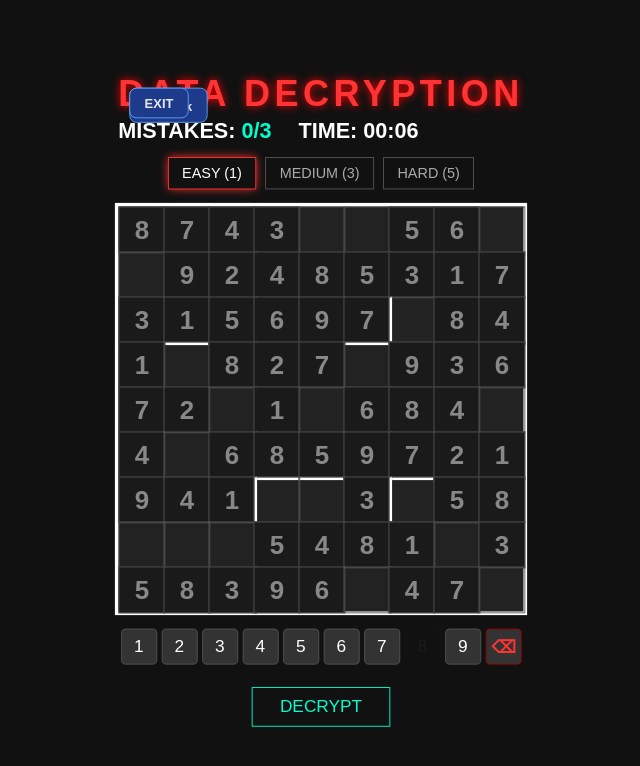
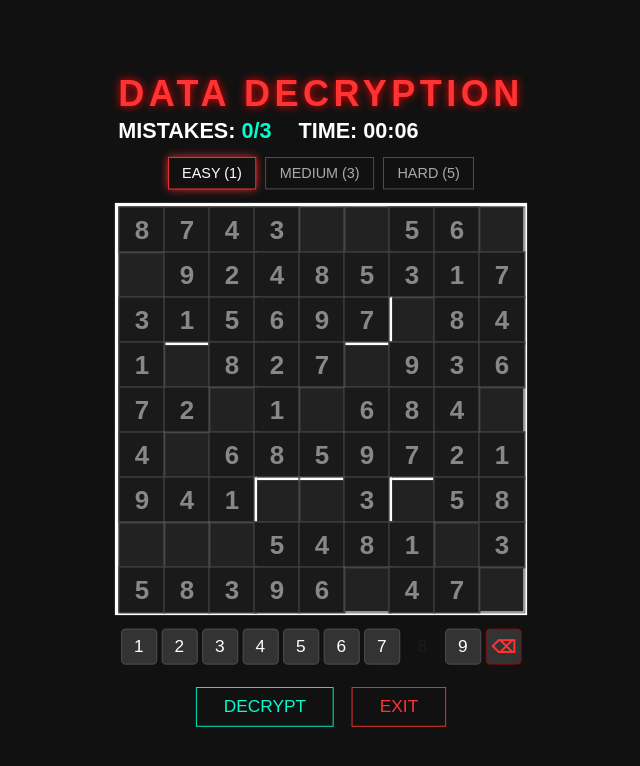
Before and after one commit to KOYUNGCHING/CITY_PUZZLE, a Flask app: page /game/1 in a window 1280 px wide. Shown: the top 766 px of the page, without its empty margins (319-959 px from the left). Run offline with Flask 3, Linux system fonts and the light colour scheme; some web fonts are replaced.

Commit message:
back連一連

```diff
--- a/static/css/game1.css
+++ b/static/css/game1.css
@@ -145,24 +145,3 @@ body {
 .action-btn:hover { background: #00ffcc; color: #000; box-shadow: 0 0 15px #00ffcc; }
 .back-btn { border-color: #ff3333; color: #ff3333; }
 .back-btn:hover { background: #ff3333; color: white; box-shadow: 0 0 15px #ff3333; }
-/* ===== 左上角 Back 按鈕 ===== */
-.back-btn {
-  position: absolute;
-  top: 16px;
-  left: 16px;
-  padding: 8px 16px;
-  font-size: 0.9rem;
-  background: #1e3a8a;
-  color: #e5e7eb;
-  border: 1px solid #60a5fa;
-  border-radius: 8px;
-  cursor: pointer;
-  font-weight: 600;
-  z-index: 999;
-  transition: 0.2s ease;
-}
-
-.back-btn:hover {
-  background: #2563eb;
-  transform: translateY(-2px);
-}
--- a/static/js/game1.js
+++ b/static/js/game1.js
@@ -332,10 +332,3 @@ async function checkWinCondition() {
         }, 300);
     }
 }
-// ====== 新增：回首頁按鈕 ======
-document.getElementById("homeBtn").addEventListener("click", () => {
-  // 如果你的首頁是 "/"
-  window.location.href = "/game";
-  // 若要導向其他頁，例如 "/index" 可改成：
-  // window.location.href = "/index";
-});
--- a/templates/game1.html
+++ b/templates/game1.html
@@ -14,7 +14,6 @@
 
     <div class="game-wrapper">
         <div class="header-info">
-            <button id="back-btn" class="back-btn">⬅ Back</button>
             <h1 class="game-title">DATA DECRYPTION</h1>
             <div class="status-bar">
                 <div class="mistake-box">MISTAKES: <span id="mistake-count" style="color: #00ffcc;">0/3</span></div>
@@ -46,7 +45,7 @@
 
         <div class="action-bar">
             <button class="action-btn" onclick="checkWinCondition()">DECRYPT</button>
-            <a href="home.html" class="action-btn back-btn">EXIT</a>
+            <a href="/game" class="action-btn back-btn">EXIT</a>
         </div>
     </div>
 
--- a/templates/game2.html
+++ b/templates/game2.html
@@ -12,7 +12,6 @@
 
     <div class="game-wrapper">
         <div class="header-info">
-            <button id="back-btn" class="back-btn">⬅ Back</button>
             <h1 class="game-title">ENERGY HARVEST</h1>
 
             <div class="dashboard-row">
@@ -35,7 +34,7 @@
                 <div class="action-bar">
                     <button class="action-btn" onclick="togglePause()">PAUSE</button>
                     <button class="action-btn" onclick="location.reload()">RESTART</button>
-                    <a href="home.html" class="action-btn back-btn">EXIT</a>
+                    <a href="/game" class="action-btn back-btn">EXIT</a>
                 </div>
             </div>
             <div class="timer-container">
```
Also changed, not shown: static/css/game2.css (+0 -21 lines), static/js/game2.js (+0 -7 lines).
